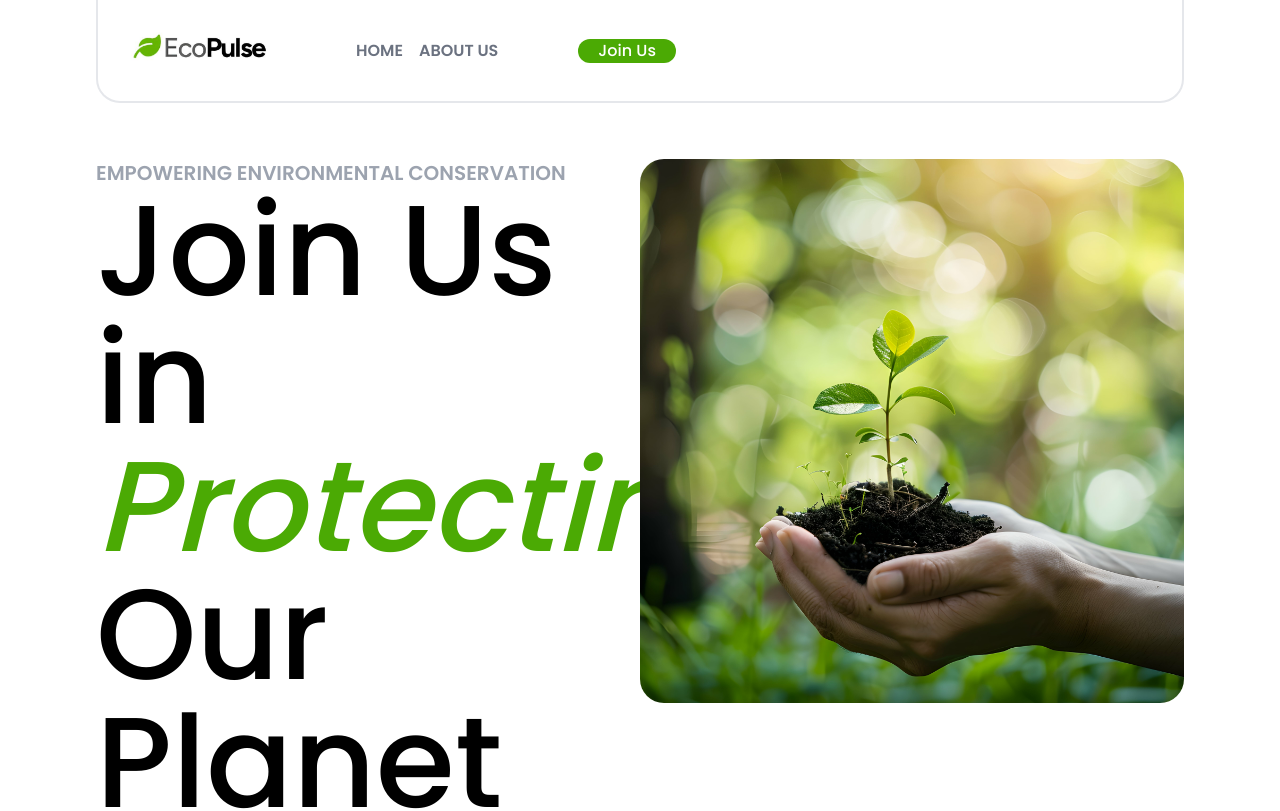
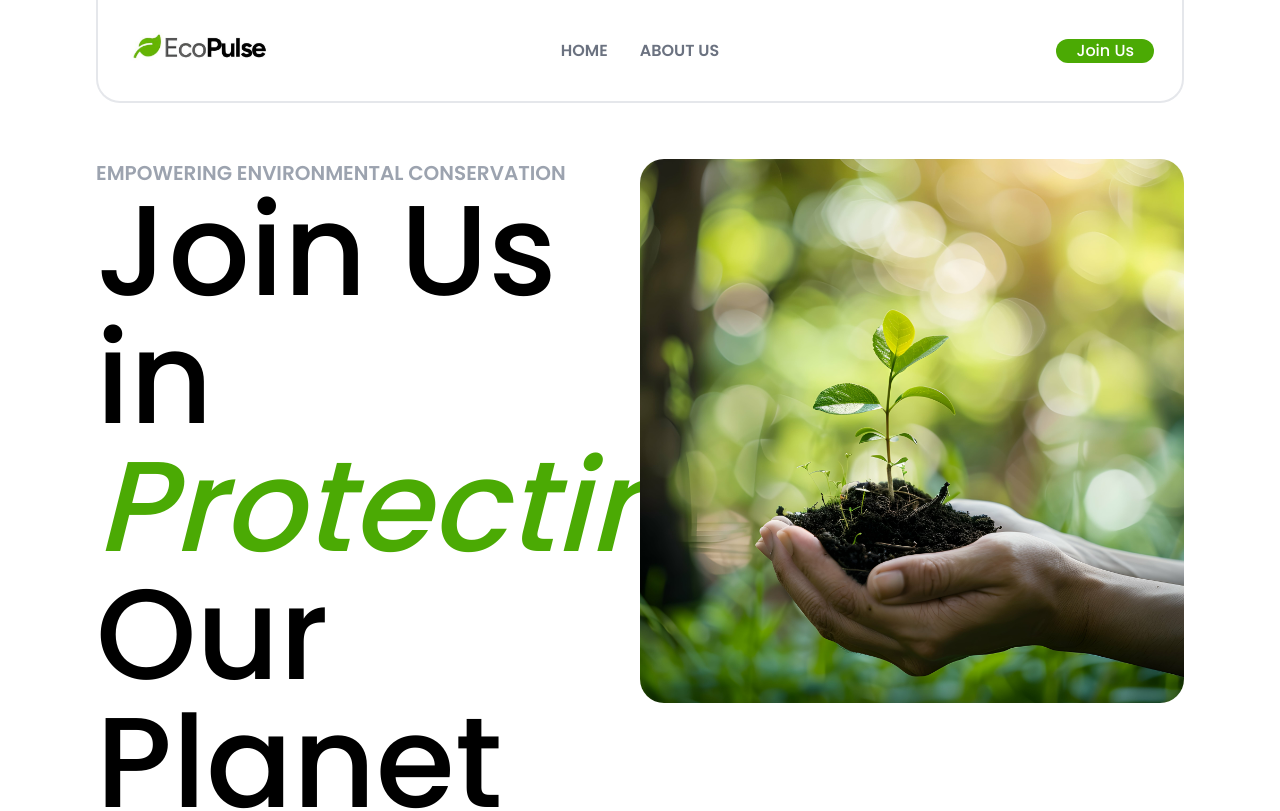
Before and after one commit to usmangenx/eco-pulse, a Next.js app: page / in a window 1280 px wide. Shown: the top 811 px of the page. Built offline with nearby package versions, Linux system fonts and the light colour scheme.

Commit message:
fixed issues of navbar

```diff
--- a/src/app/components/hero.js
+++ b/src/app/components/hero.js
@@ -20,7 +20,7 @@ const Hero = () => {
           />
           <button
             type="submit"
-            className="px-4 py-2 bg-[#4baa04] text-white rounded-r-3xl hover:bg-[#4baa04] focus:outline-none focus:ring-2 focus:ring-[#4baa04]"
+            className="px-8 py-2 bg-[#4baa04] text-white text-sm rounded-r-3xl hover:bg-[#4baa04] focus:outline-none focus:ring-2 focus:ring-[#4baa04]"
           >
             Sign Up
           </button>
--- a/src/app/components/navBar.js
+++ b/src/app/components/navBar.js
@@ -8,8 +8,8 @@ const NavBar = () => {
   const [menuOpen, setMenuOpen] = useState(false);
 
   return (
-    <div className="relative md:flex border-r-2 border-b-2 border-l-2 p-7 border-gray-200 rounded-b-3xl">
-      <div className="flex justify-between items-center">
+    <div className="relative grid grid-cols-3 items-center border-r-2 border-b-2 border-l-2 p-7 border-gray-200 rounded-b-3xl">
+      <div className="flex justify-between items-center col-span-3 md:col-span-1">
         <Image
           src={Logo}
           width={150}
@@ -36,17 +36,20 @@ const NavBar = () => {
           </svg>
         </button>
       </div>
-      <ul className={`flex flex-col md:flex-row items-center ${menuOpen ? "block" : "hidden"} md:flex mt-3 md:mt-0`}>
+      <ul className={`col-span-3 md:col-span-1 flex flex-col md:flex-row justify-center items-center ${menuOpen ? "block" : "hidden"} md:flex mt-3 md:mt-0`}>
         <Link href="#home">
-          <li className="ml-0 md:ml-20 text-gray-500 font-[600]">HOME</li>
+          <li className="text-gray-500 font-[600] md:mx-4">HOME</li>
         </Link>
         <Link href="#about">
-          <li className="ml-0 md:ml-4 text-gray-500 font-[600]">ABOUT US</li>
+          <li className="text-gray-500 font-[600] md:mx-4">ABOUT US</li>
         </Link>
-        <li className="ml-0 md:ml-20 mt-2 md:mt-0">
+        <li className="md:hidden mt-2 md:mt-0">
           <button className="bg-[#4baa04] px-5 rounded-3xl text-white">Join Us</button>
         </li>
       </ul>
+      <div className="hidden md:flex col-span-3 md:col-span-1 justify-end mt-2 md:mt-0">
+        <button className="bg-[#4baa04] px-5 rounded-3xl text-white">Join Us</button>
+      </div>
     </div>
   );
 };
```
